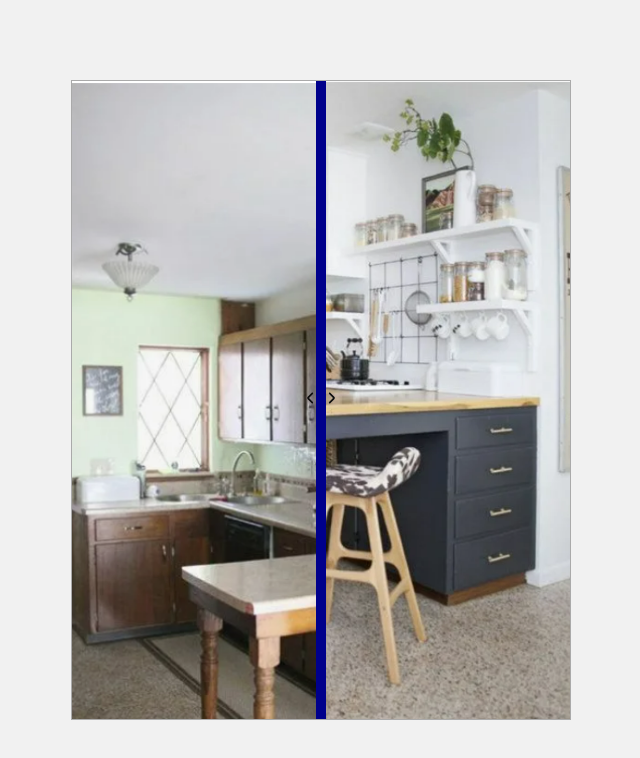
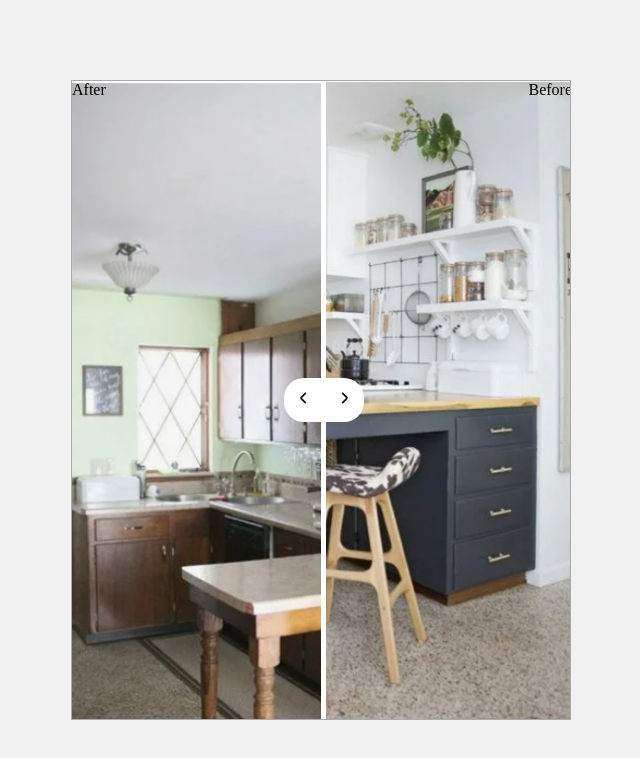
Before and after one commit to huseynovali/after-before-slider, a plain HTML site: page index.html in a window 1280 px wide. Shown: the whole page, without its empty margins (319-959 px from the left). Drawn offline with Linux system fonts and the light colour scheme.

Commit message:
add after and before text

```diff
--- a/app/app.js
+++ b/app/app.js
@@ -16,7 +16,7 @@ function resize(e) {
   const leftWidth = positon - containerPositionLeft;
 
   if (positon > containerPositionLeft + containerWidth) {
-    resizer.style.left = containerWidth - 10 + "px";
+    resizer.style.left = containerWidth + "px";
     left.style.width = containerWidth + "px";
     return;
   } else if (positon < containerPositionLeft + 10) {
--- a/css/style.css
+++ b/css/style.css
@@ -61,15 +61,30 @@
 }
 
 .resizer {
-  width: 10px;
+  width: 5px;
   height: 100%;
   display: flex;
   align-items: center;
   justify-content: center;
-  background-color: darkblue;
+  background-color: white;
   position: absolute;
   right: calc(50% - 5px);
   top: 0;
   cursor: ew-resize;
   z-index: 100;
 }
+.buttons{
+  display: flex;
+  align-items: center;
+  justify-content: center;
+  background-color: white;
+  border-radius: 20px;
+  -webkit-border-radius: 20px;
+  -moz-border-radius: 20px;
+  -ms-border-radius: 20px;
+  -o-border-radius: 20px;
+}
+.prev_icon,
+.next_icon {
+  padding: 10px;
+}
--- a/index.html
+++ b/index.html
@@ -10,12 +10,17 @@
     <div class="main">
       <div class="container" id="container">
         <div class="left">
-          <div class="left_image"></div>
+          <div class="left_image">
+            <p>After</p>
+          </div>
         </div>
         <div class="right">
-          <div class="right_image"></div>
+          <div class="right_image">
+            <p style="text-align: end;">Before</p>
+          </div>
         </div>
         <div id="resizer" class="resizer">
+          <div class="buttons">
           <div class="prev_icon">
             <svg
               width="20px"
@@ -44,7 +49,7 @@
                 fill="#0F0F0F"
               />
             </svg>
-          </div>
+          </div></div>
         </div>
       </div>
     </div>
```
